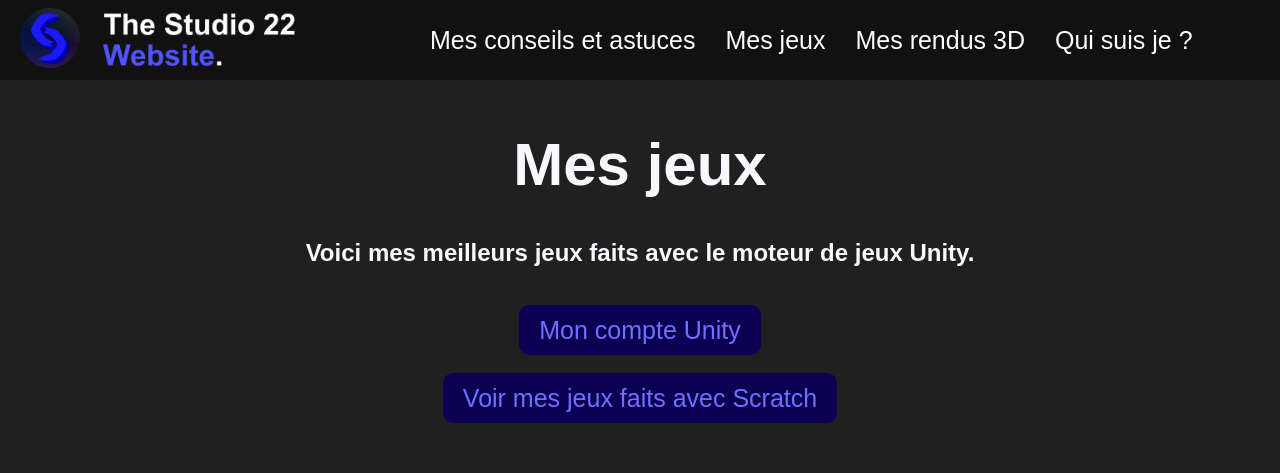
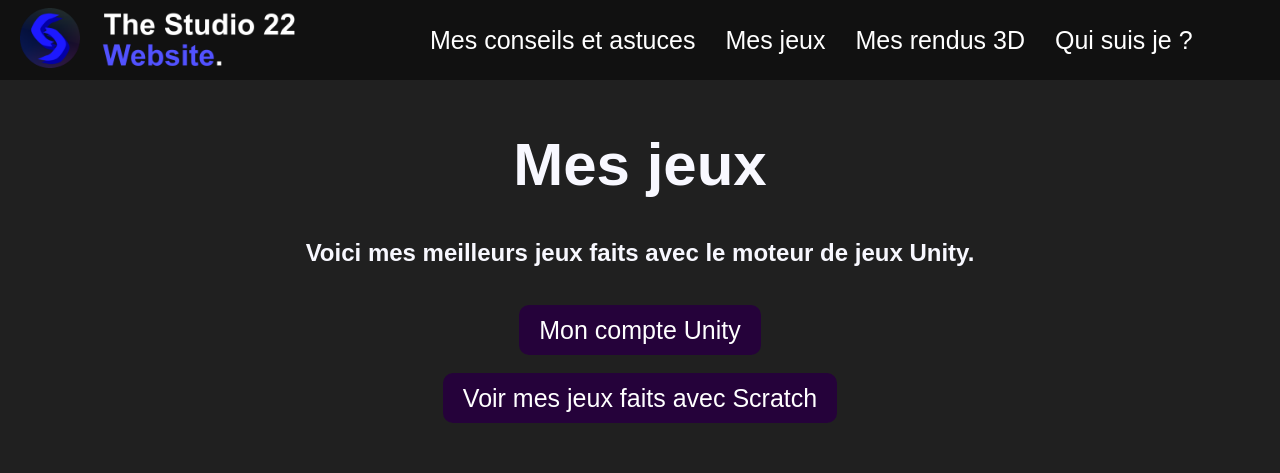
Before and after one commit to TheStudio222/Studio22-SiteWeb, a plain HTML site: page jeuxunity.html in a window 1280 px wide. Shown: the top 473 px of the page. Drawn offline with Linux system fonts and the light colour scheme.

Commit message:
MAJ 2 du 03/06/24

```diff
--- a/styles.css
+++ b/styles.css
@@ -28,7 +28,7 @@ h3 {
 }
 
 button {
-  background-color: #0c0052; /* Couleur de fond du bouton */
+  background-color: rgb(37, 2, 58); /* Couleur de fond du bouton */
   border: none; /* Retirer la bordure par défaut */
   padding: 10px 20px; /* Ajouter du padding */
   cursor: pointer; /* Changer le curseur au survol */
@@ -78,6 +78,10 @@ a:hover {
   justify-content: center;
   align-items: center;
   display: flex;
+}
+
+#BoutonJeux a {
+  color: rgb(255, 255, 255);
 }
 
 #Lien {
```
